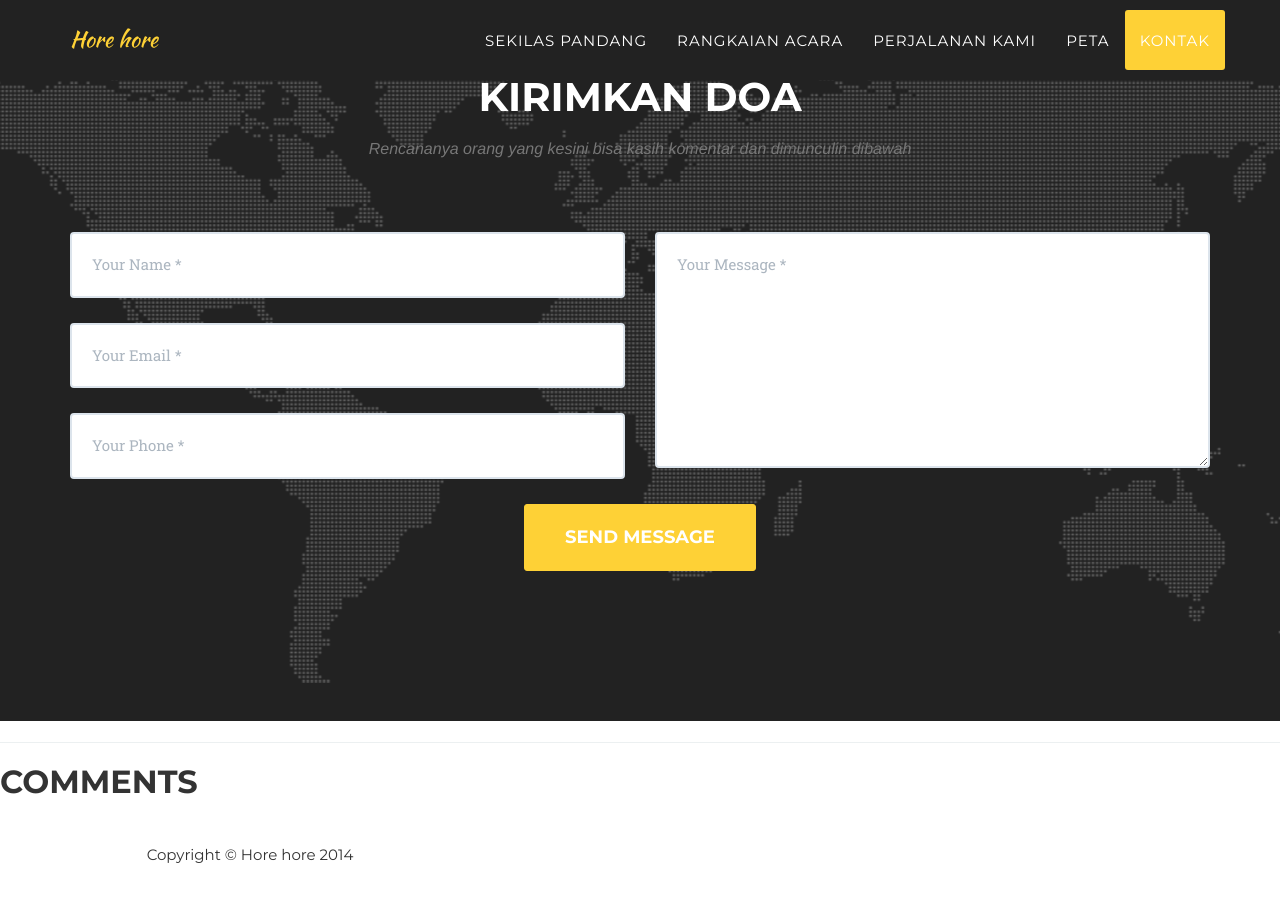
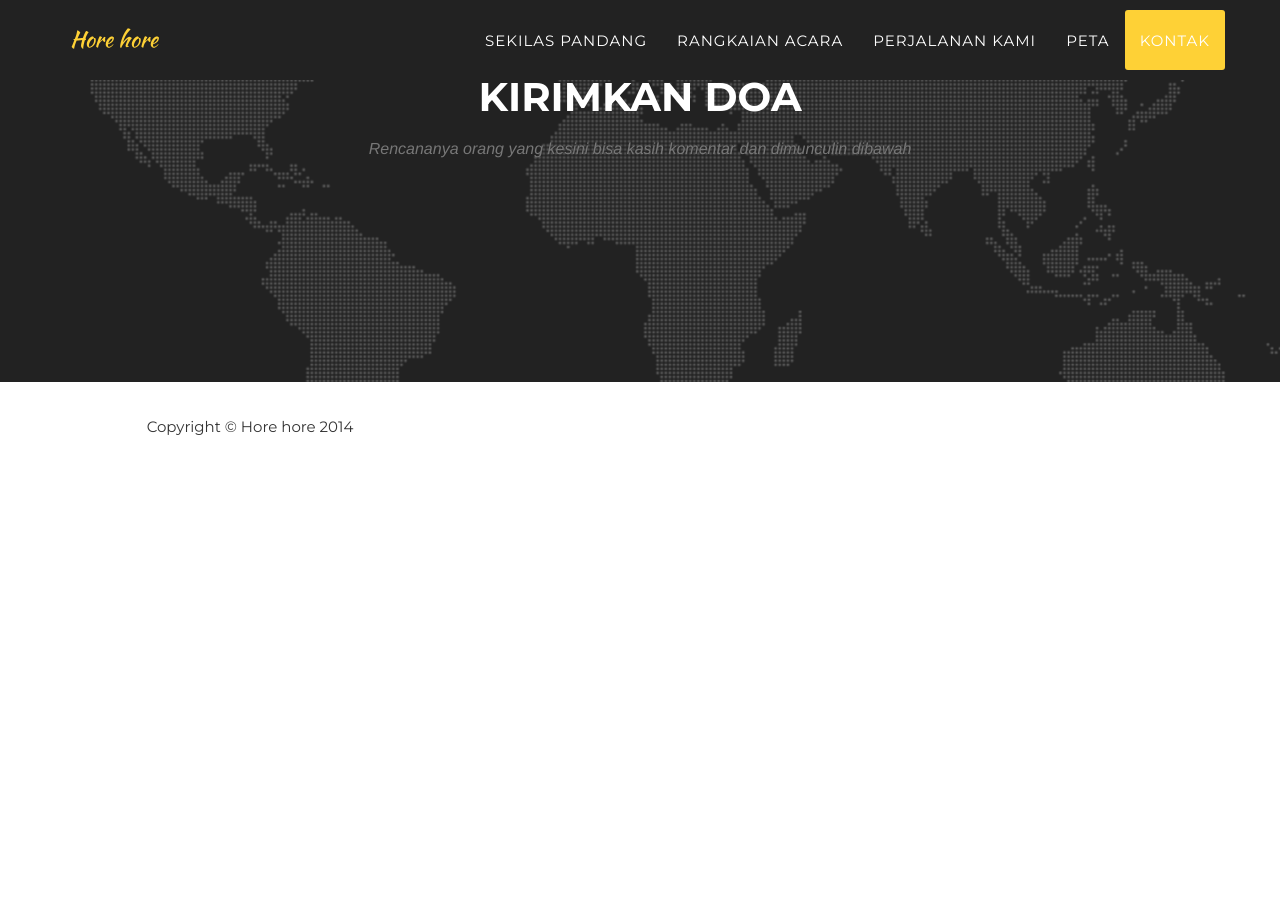
Before and after one commit to ardhipoetra/rdhldwedding, a Jekyll site: the page built from index.html, in a window 1280 px wide and 900 px high, scrolled down 5086 px. Built offline with Jekyll 4.4.1, drawn with Linux system fonts in a browser that asks for light colours; some web fonts are replaced; after the commit the page ends 5558 px from its top, so only the background shows below that.

Commit message:
add facebook comments

```diff
--- a/_includes/contact.html
+++ b/_includes/contact.html
@@ -6,38 +6,8 @@
                     <h3 class="section-subheading text-muted">Rencananya orang yang kesini bisa kasih komentar dan dimunculin dibawah</h3>
                 </div>
             </div>
-            <div class="row">
-                <div class="col-lg-12">
-                    <form name="sentMessage" id="contactForm" novalidate>
-                        <div class="row">
-                            <div class="col-md-6">
-                                <div class="form-group">
-                                    <input type="text" class="form-control" placeholder="Your Name *" id="name" required data-validation-required-message="Please enter your name.">
-                                    <p class="help-block text-danger"></p>
-                                </div>
-                                <div class="form-group">
-                                    <input type="email" class="form-control" placeholder="Your Email *" id="email" required data-validation-required-message="Please enter your email address.">
-                                    <p class="help-block text-danger"></p>
-                                </div>
-                                <div class="form-group">
-                                    <input type="tel" class="form-control" placeholder="Your Phone *" id="phone" required data-validation-required-message="Please enter your phone number.">
-                                    <p class="help-block text-danger"></p>
-                                </div>
-                            </div>
-                            <div class="col-md-6">
-                                <div class="form-group">
-                                    <textarea class="form-control" placeholder="Your Message *" id="message" required data-validation-required-message="Please enter a message."></textarea>
-                                    <p class="help-block text-danger"></p>
-                                </div>
-                            </div>
-                            <div class="clearfix"></div>
-                            <div class="col-lg-12 text-center">
-                                <div id="success"></div>
-                                <button type="submit" class="btn btn-xl">Send Message</button>
-                            </div>
-                        </div>
-                    </form>
-                </div>
+            <div class="row text-center">
+                <div class="fb-comments" data-href="http://hilda.ardhipoetra.web.id" data-numposts="5" colorscheme="dark"></div>
             </div>
         </div>
     </section>
--- a/_layouts/default.html
+++ b/_layouts/default.html
@@ -22,12 +22,6 @@
     {% include team.html %}
     {% include clients.html %}
     {% include contact.html %}
-
-<hr/>
-<h2>Comments</h2>
-<div class="fb-comments" data-href="http://hilda.ardhipoetra.web.id" data-numposts="5"></div>
-
-
     {% include footer.html %}
     {% include modals.html %}
     {% include js.html %}
```
Also changed, not shown: 1 other file.
